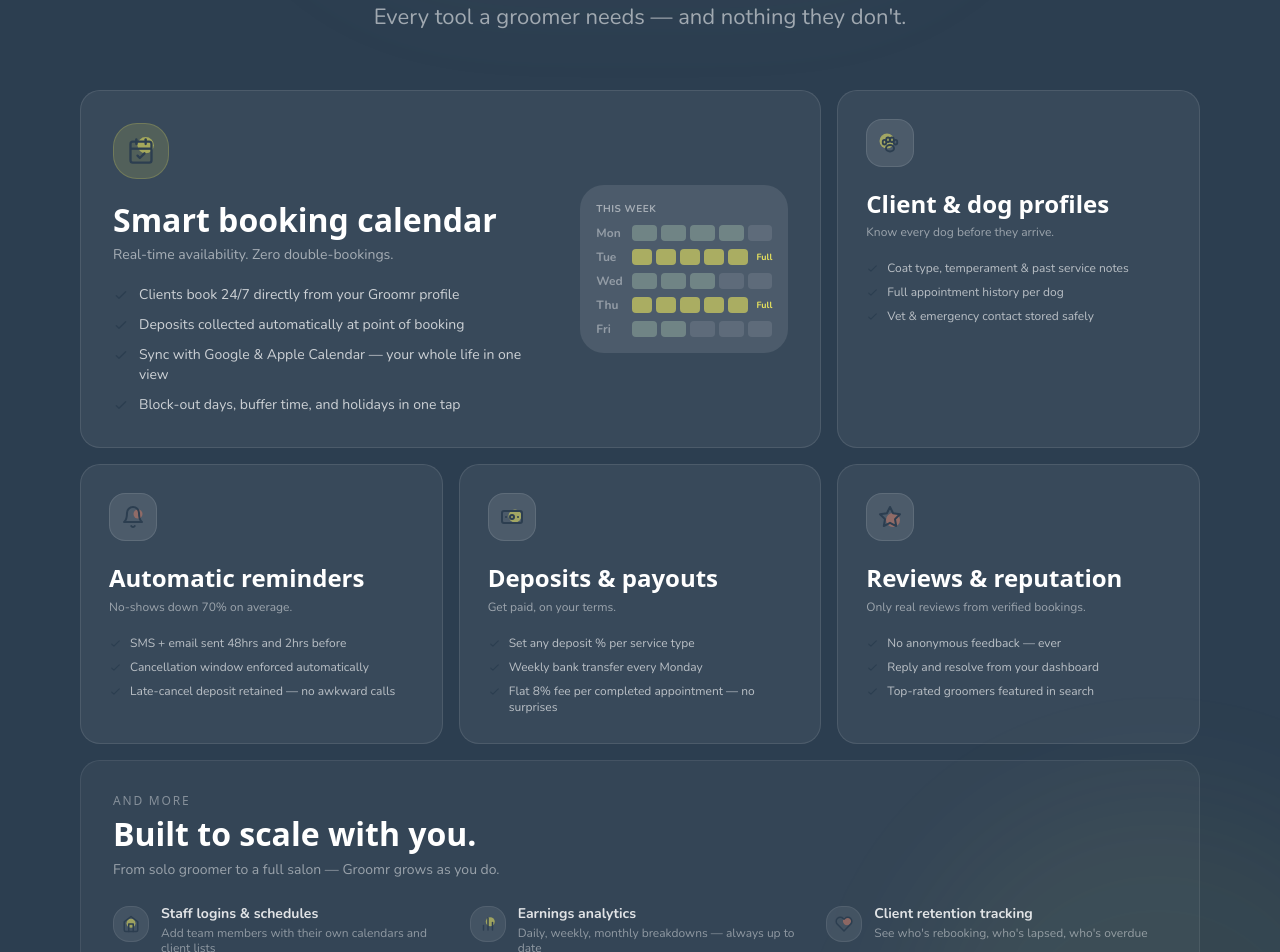
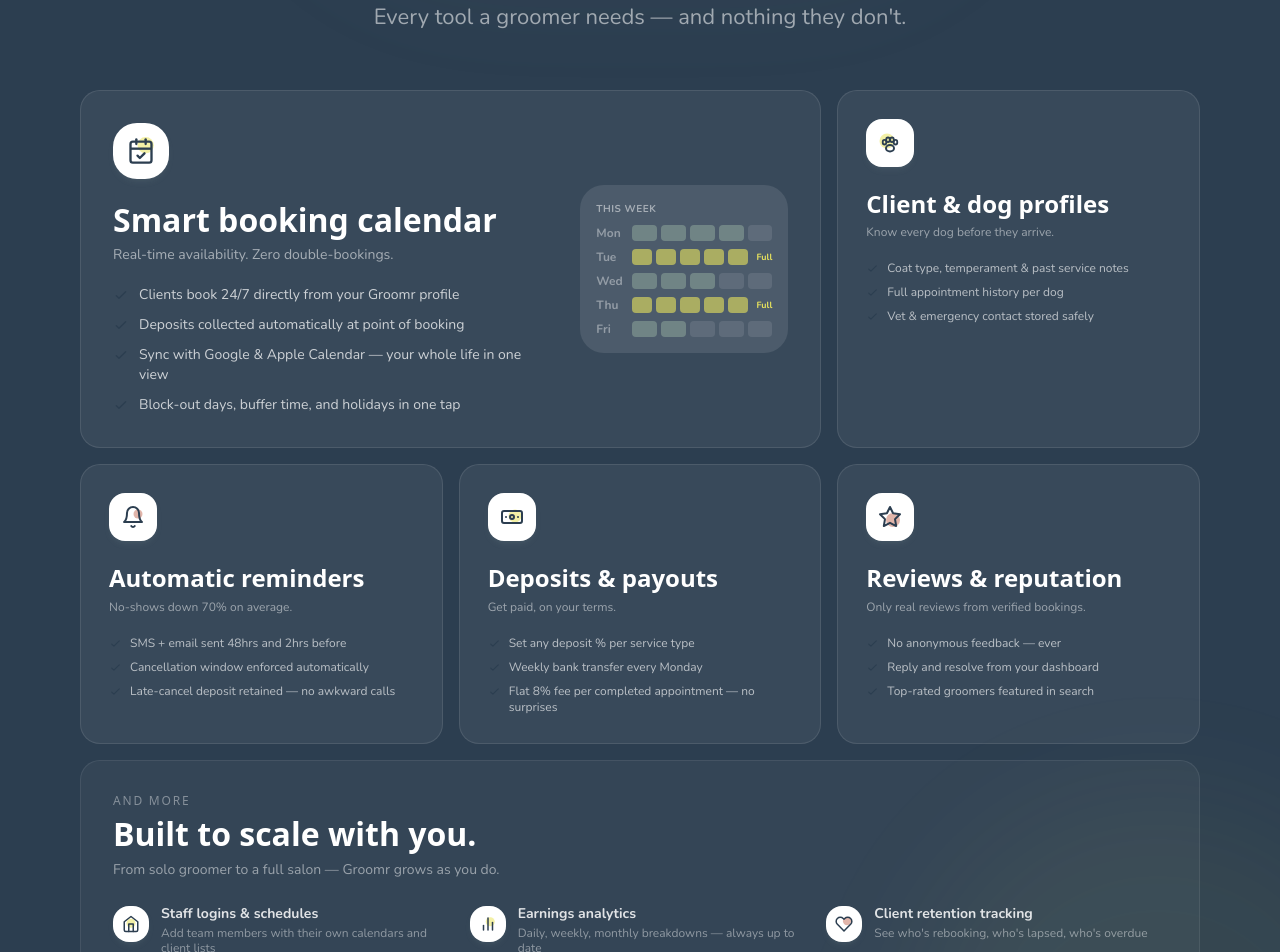
Before and after one commit to Unhinged-Development-Group/groomr, a Next.js app: page /become-a-groomer in a window 1280 px wide. Shown: the part 1160-2112 px from the top of the page. Built offline with nearby package versions, Linux system fonts and the light colour scheme; no server answers; a web font is replaced by a local one.

Commit message:
Update page.tsx

```diff
--- a/app/become-a-groomer/page.tsx
+++ b/app/become-a-groomer/page.tsx
@@ -262,7 +262,7 @@ export default function BecomeAGroomerPage() {
               return (
                 <div className="lg:col-span-2 bg-white/[0.06] border border-white/10 rounded-[20px] p-8 flex flex-col md:flex-row gap-8">
                   <div className="flex-1 space-y-5">
-                    <div className="w-14 h-14 rounded-2xl bg-groomr-gold/15 border border-groomr-gold/20 flex items-center justify-center">
+                    <div className="w-14 h-14 rounded-2xl bg-white flex items-center justify-center shadow-subtle">
                       <Icon size={28} />
                     </div>
                     <div>
@@ -319,7 +319,7 @@ export default function BecomeAGroomerPage() {
                 key={title}
                 className="bg-white/[0.06] border border-white/10 rounded-[20px] p-7 space-y-5"
               >
-                <div className="w-12 h-12 rounded-xl bg-white/10 border border-white/10 flex items-center justify-center">
+                <div className="w-12 h-12 rounded-xl bg-white flex items-center justify-center shadow-subtle">
                   <Icon size={24} />
                 </div>
                 <div>
@@ -349,7 +349,7 @@ export default function BecomeAGroomerPage() {
               <div className="grid grid-cols-1 sm:grid-cols-2 lg:grid-cols-3 gap-4">
                 {GROWTH_TOOLS.map(({ Icon, label, detail }) => (
                   <div key={label} className="flex items-start gap-3">
-                    <div className="w-9 h-9 rounded-xl bg-white/8 border border-white/8 flex items-center justify-center shrink-0 mt-0.5">
+                    <div className="w-9 h-9 rounded-xl bg-white flex items-center justify-center shrink-0 mt-0.5 shadow-subtle">
                       <Icon size={18} />
                     </div>
                     <div>
```
